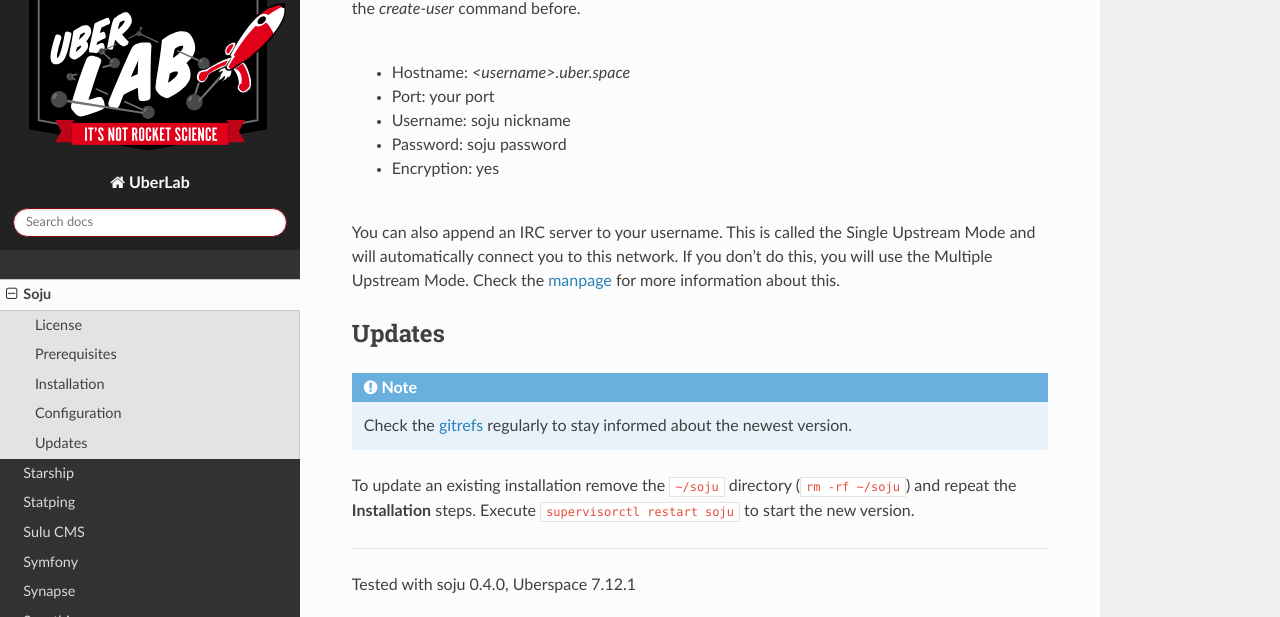
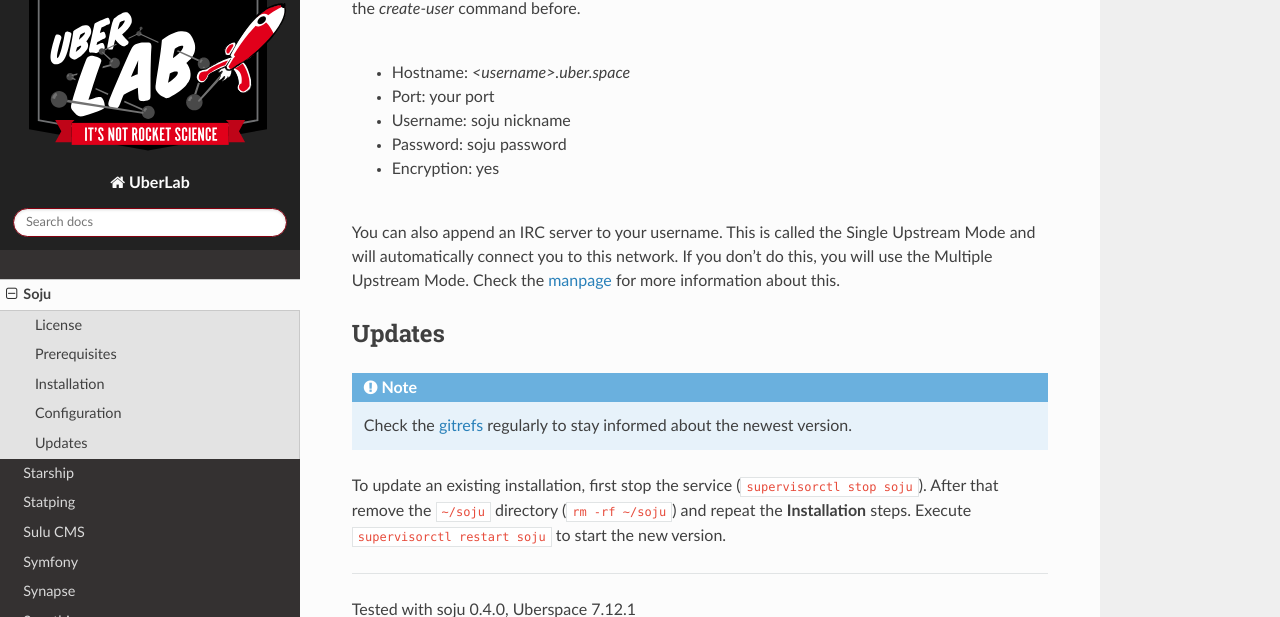
Before and after one commit to Uberspace/lab, a Sphinx documentation site: the page built from source/guide_soju.rst, in a window 1280 px wide and 900 px high, scrolled down 3167 px, cut to the strip 0-617 px from the top of the window. Built offline with Sphinx 7.4.7 and the Read the Docs theme 2.0.0, drawn with Linux system fonts in a browser that asks for light colours.

Commit message:
Stop service first before updating.

```diff
--- a/source/guide_soju.rst
+++ b/source/guide_soju.rst
@@ -128,7 +128,7 @@
 
 .. note:: Check the gitrefs_ regularly to stay informed about the newest version.
 
-To update an existing installation remove the ``~/soju`` directory (``rm -rf ~/soju``) and repeat the **Installation** steps. Execute ``supervisorctl restart soju`` to start the new version.
+To update an existing installation, first stop the service (``supervisorctl stop soju``). After that remove the ``~/soju`` directory (``rm -rf ~/soju``) and repeat the **Installation** steps. Execute ``supervisorctl restart soju`` to start the new version.
 
 .. _soju: https://soju.im/
 .. _gitrefs: https://git.sr.ht/~emersion/soju/refs
```
